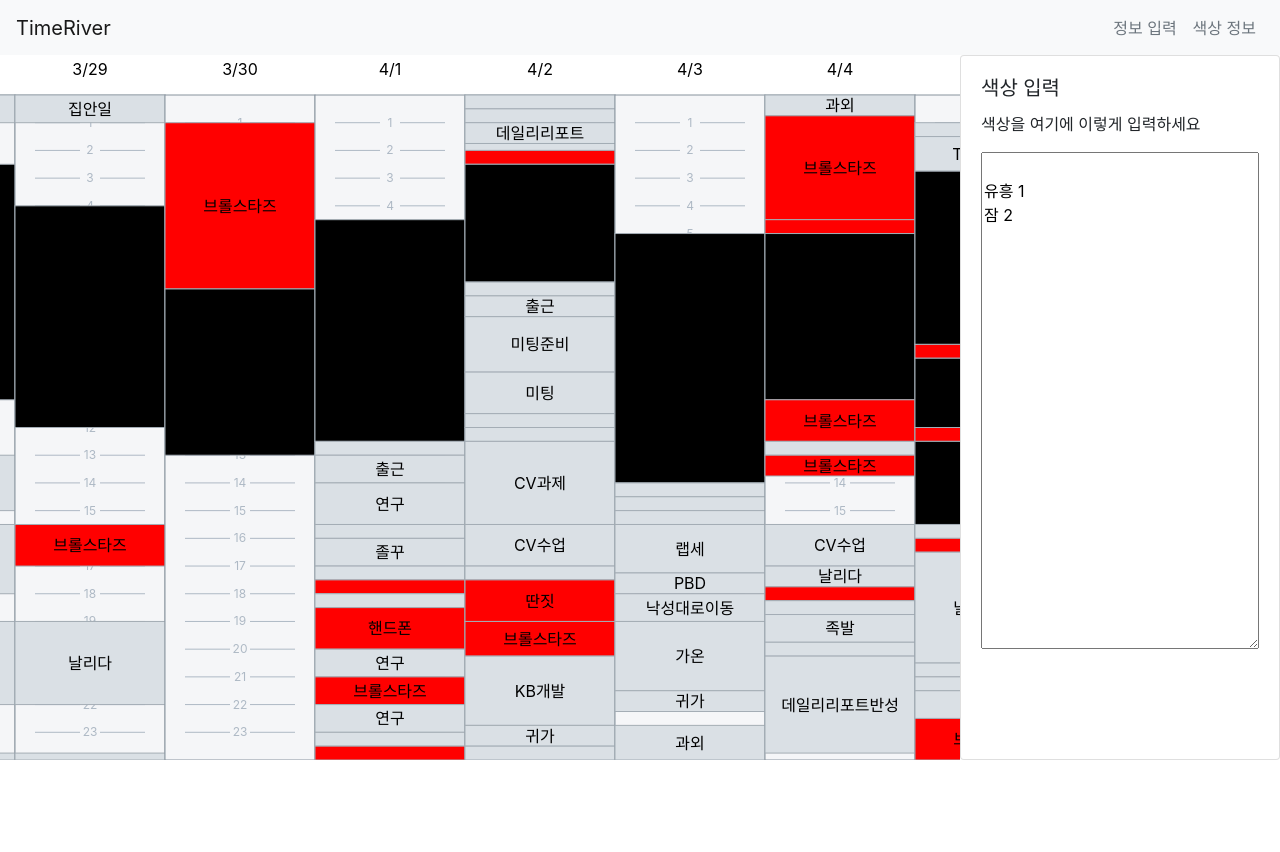
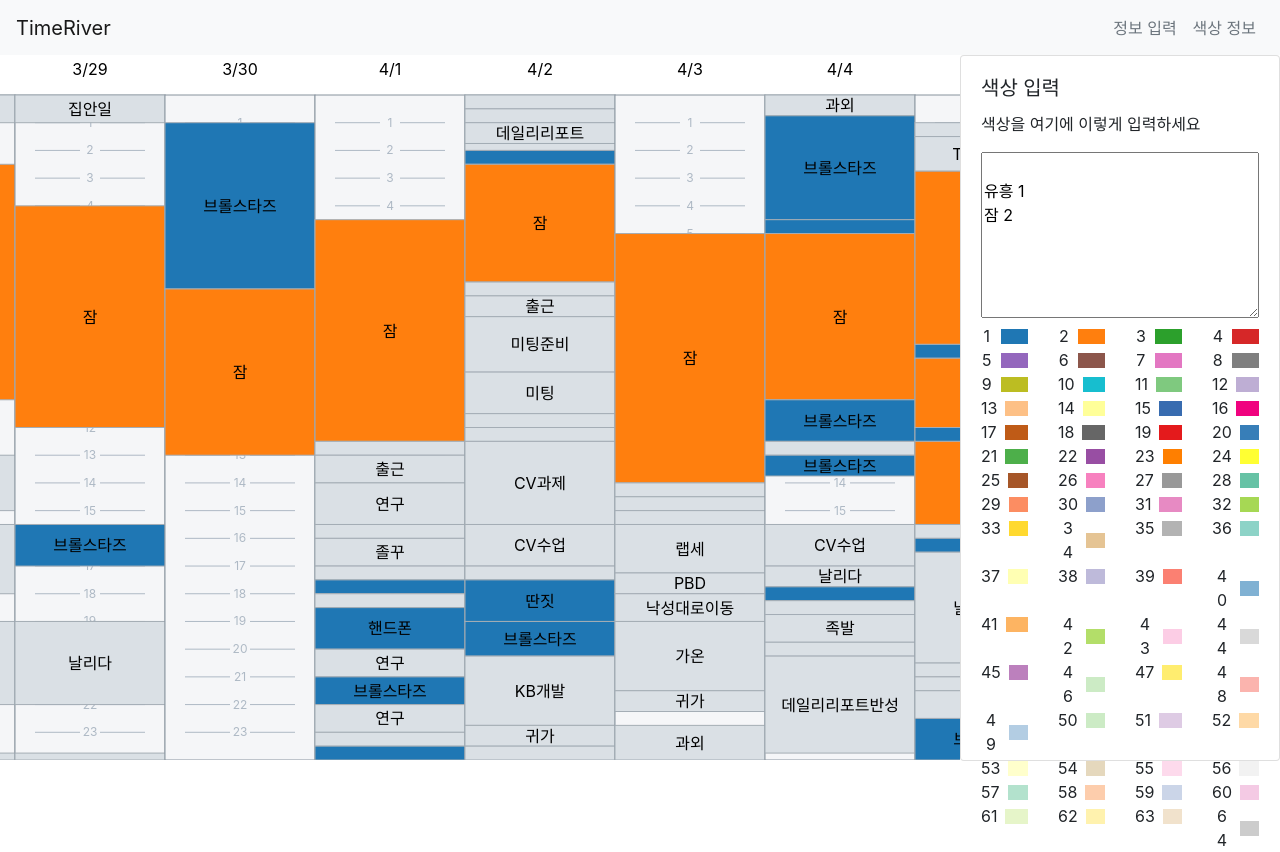
Before and after one commit to javelinsman/TimeRiver, an Angular app in the folder time-river/: page /main in a window 1280 px wide. Both pictures are taken after a click on the element "색상 정보". Before the commit the page ends 800 px from the top, so only its background shows below. Built offline with nearby package versions, Linux system fonts and the light colour scheme.

Commit message:
팔레트 보강

```diff
--- a/time-river/src/app/color-panel/color-panel.component.html
+++ b/time-river/src/app/color-panel/color-panel.component.html
@@ -4,9 +4,17 @@
     <p class="card-text">색상을 여기에 이렇게 입력하세요</p>
     <textarea
       #data
-      class="w-100 h-75"
+      class="w-100 h-25"
       [(ngModel)]="timeRecordService.colorData"
       (input)="onDataChange()"
     ></textarea>
+    <div class="row">
+      <div *ngFor="let color of palette; index as i" class="col-3">
+        <div class="d-flex align-items-center">
+          <span style="width: 20px;" class="text-weight-bold mr-2 text-center">{{ i + 1 }}</span>
+          <div class="w-100" style="height: 15px;" [style.background-color]="color"></div>
+        </div>
+      </div>
+    </div>
   </div>
 </div>
--- a/time-river/src/app/color-panel/color-panel.component.ts
+++ b/time-river/src/app/color-panel/color-panel.component.ts
@@ -8,6 +8,7 @@ import { TimeRecordService } from '../time-record.service';
 })
 export class ColorPanelComponent implements OnInit {
   updateTimestamp: number;
+  palette: any;
 
   @Output() update = new EventEmitter();
 
@@ -18,6 +19,7 @@ export class ColorPanelComponent implements OnInit {
   ) { }
 
   ngOnInit() {
+    this.palette = this.timeRecordService.colorPalette;
   }
   onDataChange() {
     const timestamp = Date.now();
--- a/time-river/src/app/time-record.service.ts
+++ b/time-river/src/app/time-record.service.ts
@@ -1,6 +1,7 @@
 import { Injectable } from '@angular/core';
 import { data } from './time-record-data';
 import { colorData } from './time-record-color-data';
+import * as d3 from 'd3';
 
 @Injectable({
   providedIn: 'root'
@@ -9,8 +10,13 @@ export class TimeRecordService {
   data: any;
   colorData: any;
   colorPalette = [
-    'red',
-    'black'
+    ...d3.schemeCategory10,
+    ...d3.schemeAccent,
+    ...d3.schemeSet1,
+    ...d3.schemeSet2,
+    ...d3.schemeSet3,
+    ...d3.schemePastel1,
+    ...d3.schemePastel2,
   ];
   defaultColor = '#dae0e5';
 
```
